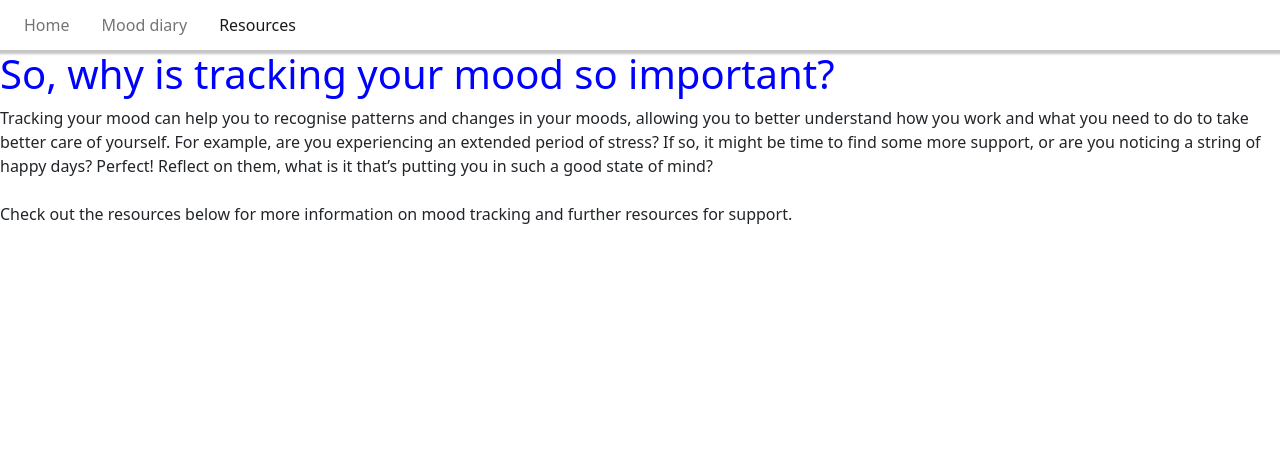
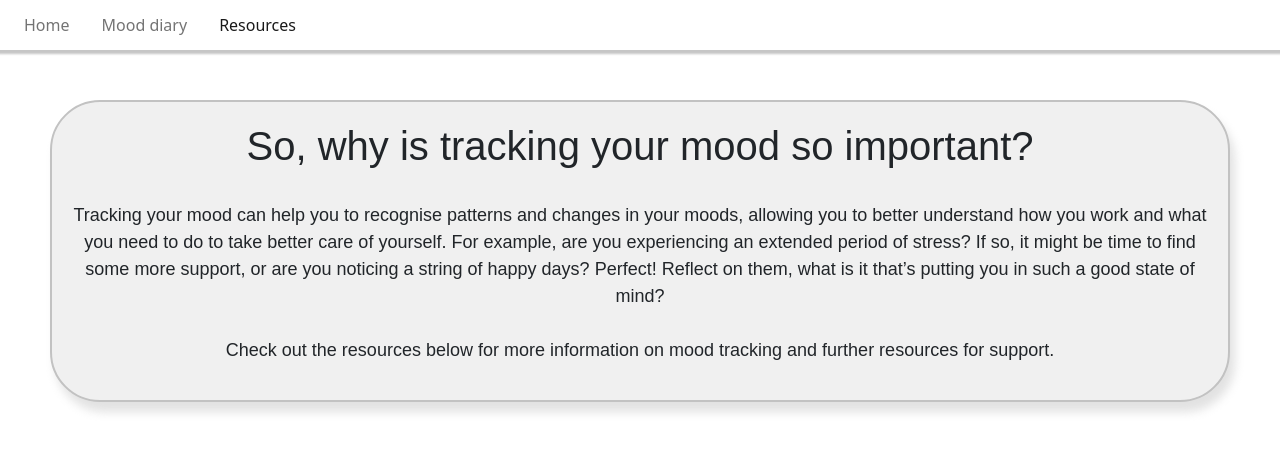
Before and after one commit to EmH93/mood-tracker, a React (Create React App) app: page /Resources in a window 1280 px wide. Shown: the top 452 px of the page. Built offline with nearby package versions, Linux system fonts and the light colour scheme.

Commit message:
Added minimal styling and motion to resource text

```diff
--- a/src/components/QuoteAPI/QuoteAPI.js
+++ b/src/components/QuoteAPI/QuoteAPI.js
@@ -10,7 +10,7 @@ function QuoteAPI() {
         "category": "present moment"
       })
 
-//Makes call to API every 8 seconds to replace quote on home screen
+//Makes call to API every 12 seconds to replace quote on home screen
      useEffect(() => {
         const options = {
             method: 'GET',
--- a/src/components/ResourceText/ResourceText.css
+++ b/src/components/ResourceText/ResourceText.css
@@ -1,3 +1,28 @@
 #resourceTitle {
-    color: blue;
+    font-family: Arial, Helvetica, sans-serif;
 }
+
+#resourceTextDiv {
+    margin: 50px;
+    border-radius: 50px;
+    border: solid 2px rgb(194, 194, 194);
+    text-align: center;
+    background-color: rgb(240, 240, 240);
+    box-shadow: 5px 10px 10px #bebebe73;;
+}
+
+#resourceText {
+    font-family: Arial, Helvetica, sans-serif;
+    font-size: 18px;
+}
+
+#innerCardDiv {
+    padding: 20px;
+}
+
+@media only screen and (max-width: 600px) {
+
+    #resourceText {
+        font-size: 14px;
+    };
+  };
--- a/src/components/ResourceText/ResourceText.js
+++ b/src/components/ResourceText/ResourceText.js
@@ -1,17 +1,21 @@
 import React from "react";
 import { motion } from 'framer-motion';
 import './ResourceText.css';
+import 'bootstrap/dist/css/bootstrap.css';
 
 function ResourceText(){
 
     return(
-        <motion.div initial={{ opacity: 0, scale: 0.8 }} animate={{ opacity: 1, scale: 1 }} transition={{ duration: 0.5 }} id='resourceTextDiv'>
-            <h1 id='resourceTitle'>So, why is tracking your mood so important?</h1>
-            <p id='resourceText'>Tracking your mood can help you to recognise patterns and changes in your moods, allowing you to better understand how you work and what you need to do to take better care of yourself.  For example, are you experiencing an extended period of stress? If so, it might be time to find some more support, or are you noticing a string of happy days? Perfect! Reflect on them, what is it that’s putting you in such a good state of mind?
+        <motion.div className="card" initial={{ opacity: 0, scale: 0.8 }} animate={{ opacity: 1, scale: 1 }} transition={{ duration: 0.5 }} id='resourceTextDiv'>
+            <div className="card-body" id='innerCardDiv'>
+                <h1 id='resourceTitle'>So, why is tracking your mood so important?</h1>
                 <br/>
-                <br/>
-                Check out the resources below for more information on mood tracking and further resources for support.
-            </p>
+                <p id='resourceText'>Tracking your mood can help you to recognise patterns and changes in your moods, allowing you to better understand how you work and what you need to do to take better care of yourself.  For example, are you experiencing an extended period of stress? If so, it might be time to find some more support, or are you noticing a string of happy days? Perfect! Reflect on them, what is it that’s putting you in such a good state of mind?
+                    <br/>
+                    <br/>
+                    Check out the resources below for more information on mood tracking and further resources for support.
+                </p>
+            </div>
         </motion.div>
     )
 }
```
